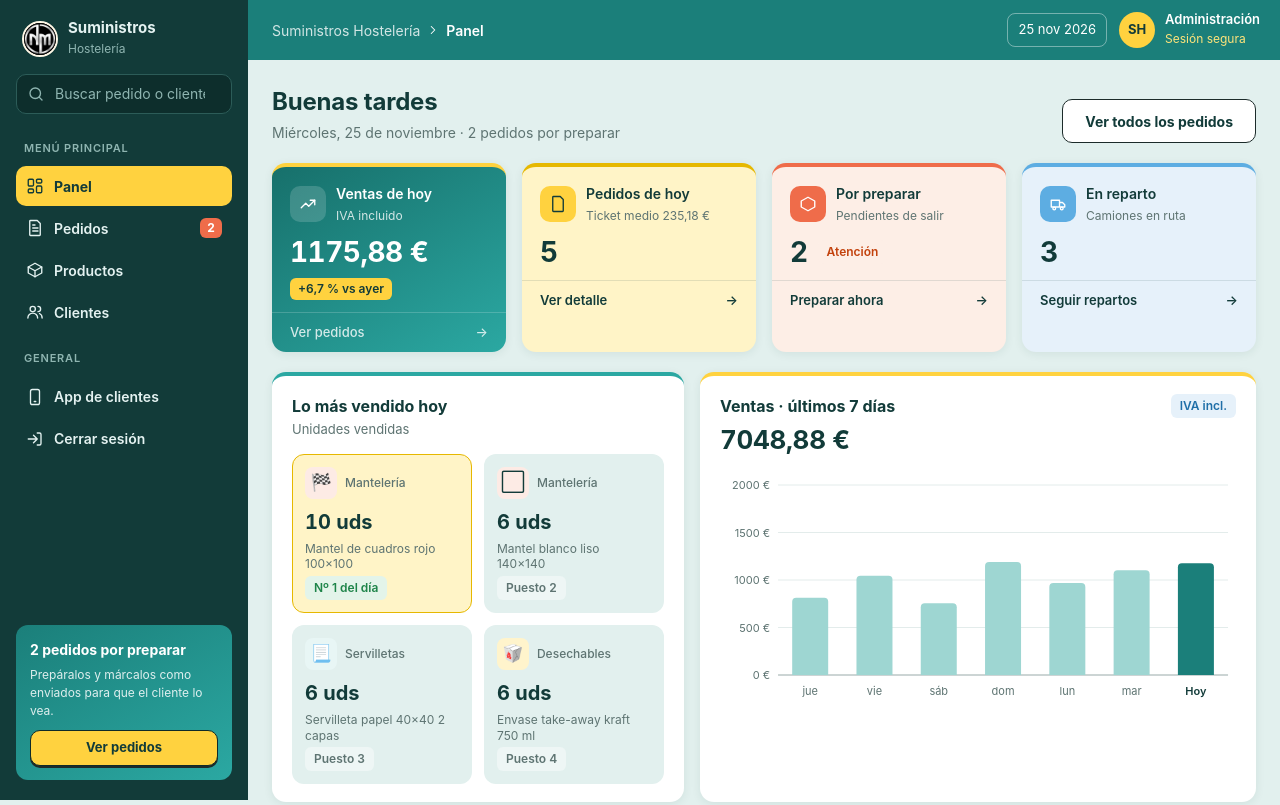
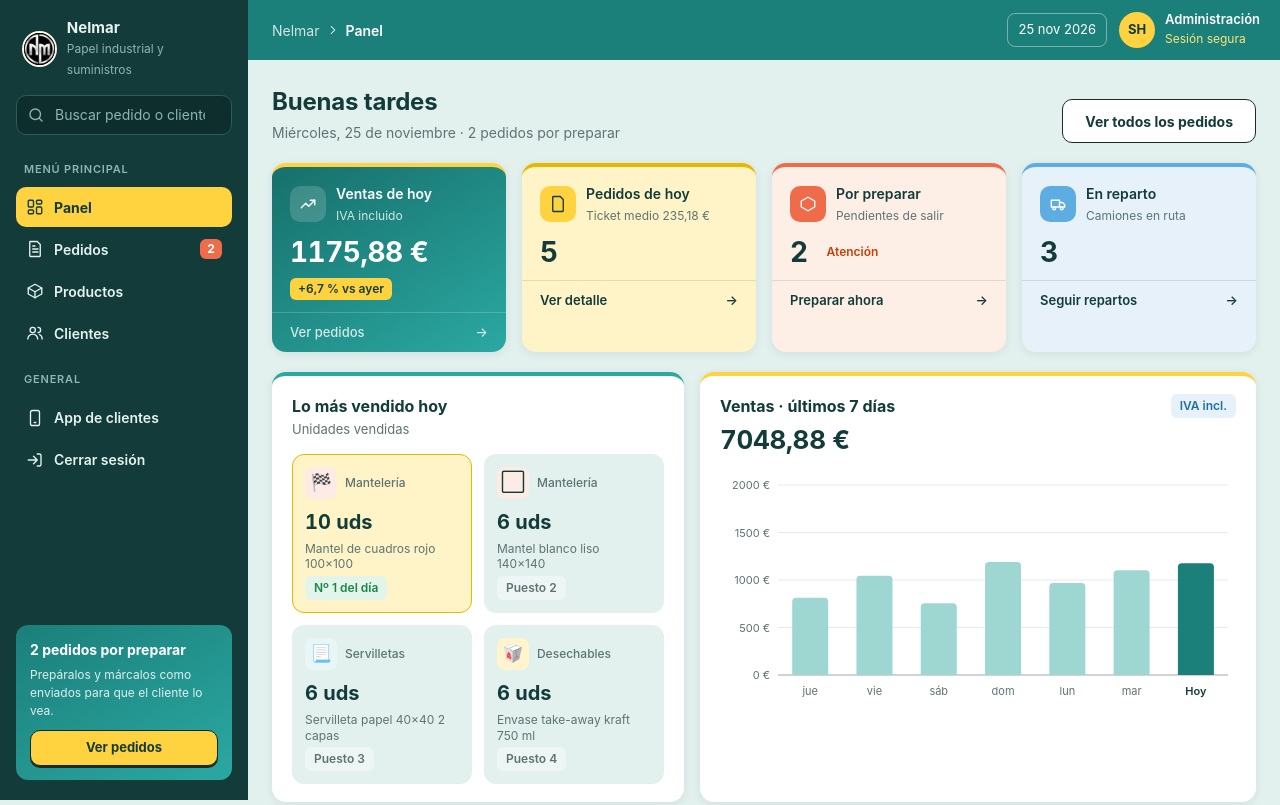
Before and after one commit to TRONKI78/suministros-hosteleria, a plain HTML site: page admin.html in a window 1280 px wide. Shown: the top 805 px of the page. Drawn offline with Linux system fonts and the light colour scheme.

Commit message:
Cambia el nombre de la empresa a Nelmar en app, panel, acceso y factura
Co-Authored-By: Claude Opus 5.5 <noreply@anthropic.com>
Claude-Session: https://claude.ai/code/session_01EqNeizMajmsVULQ2myiePV

```diff
--- a/admin.html
+++ b/admin.html
@@ -5,7 +5,7 @@
 <meta name="viewport" content="width=device-width, initial-scale=1, viewport-fit=cover">
 <meta name="theme-color" content="#123B39">
 <meta name="robots" content="noindex, nofollow">
-<title>Panel de control · Suministros Hostelería</title>
+<title>Panel de control · Nelmar</title>
 <link rel="icon" href="logo.png" type="image/png">
 <link rel="apple-touch-icon" href="icon-192.png">
 <link rel="stylesheet" href="estilos.css">
@@ -15,7 +15,7 @@
 <div class="shell">
   <!-- Barra lateral -->
   <aside class="side" id="side" aria-label="Menú del panel">
-    <div class="brand"><img src="logo.png" alt=""><div><b>Suministros</b><span>Hostelería</span></div></div>
+    <div class="brand"><img src="logo.png" alt=""><div><b>Nelmar</b><span>Papel industrial y suministros</span></div></div>
     <label class="side-search"><svg class="i" viewBox="0 0 24 24" aria-hidden="true"><circle cx="11" cy="11" r="7"/><path d="m20 20-3.5-3.5"/></svg>
       <input id="gq" type="search" placeholder="Buscar pedido o cliente" maxlength="60" aria-label="Buscar pedido o cliente"></label>
     <p class="side-lbl">Menú principal</p>
@@ -42,7 +42,7 @@
   <div class="main">
     <header class="topbar">
       <button class="tb-btn menu" id="menuBtn" aria-label="Abrir menú" aria-controls="side" aria-expanded="false"><svg class="i" viewBox="0 0 24 24" aria-hidden="true"><path d="M4 6h16M4 12h16M4 18h16"/></svg></button>
-      <div class="crumbs"><span>Suministros Hostelería</span><svg class="i" viewBox="0 0 24 24" aria-hidden="true"><path d="m9 6 6 6-6 6"/></svg><b id="crumb">Panel</b></div>
+      <div class="crumbs"><span>Nelmar</span><svg class="i" viewBox="0 0 24 24" aria-hidden="true"><path d="m9 6 6 6-6 6"/></svg><b id="crumb">Panel</b></div>
       <span class="tb-date" id="tbDate"></span>
       <div class="me"><span class="av">SH</span><div><b>Administración</b><span>Sesión segura</span></div></div>
     </header>
--- a/factura.js
+++ b/factura.js
@@ -2,7 +2,7 @@
 // Datos fiscales de ejemplo: sustituir por los reales de la empresa y de cada cliente.
 (function(){
 var IVA=0.21;
-var EMPRESA={nombre:'Suministros Hostelería S.L.',nif:'B-00000000',dir:'Polígono Industrial, nave 0',cp:'46000 Valencia',tel:'600 000 000'};
+var EMPRESA={nombre:'Nelmar Papel Industrial y Suministros S.L.',nif:'B-00000000',dir:'Polígono Industrial, nave 0',cp:'46000 Valencia',tel:'600 000 000'};
 var CLIENTES={
   'Bar La Lonja':{nif:'B-12345678',dir:'C/ de la Reina 21',cp:'46011 Valencia',num:'C-04127'},
   'Restaurante El Pinar':{nif:'B-23456789',dir:'C/ de Emili Baró 14',cp:'46020 Valencia',num:'C-03018'},
```
Also changed, not shown: index.html (+3 -3 lines), login.html (+2 -2 lines), 1 other file.
